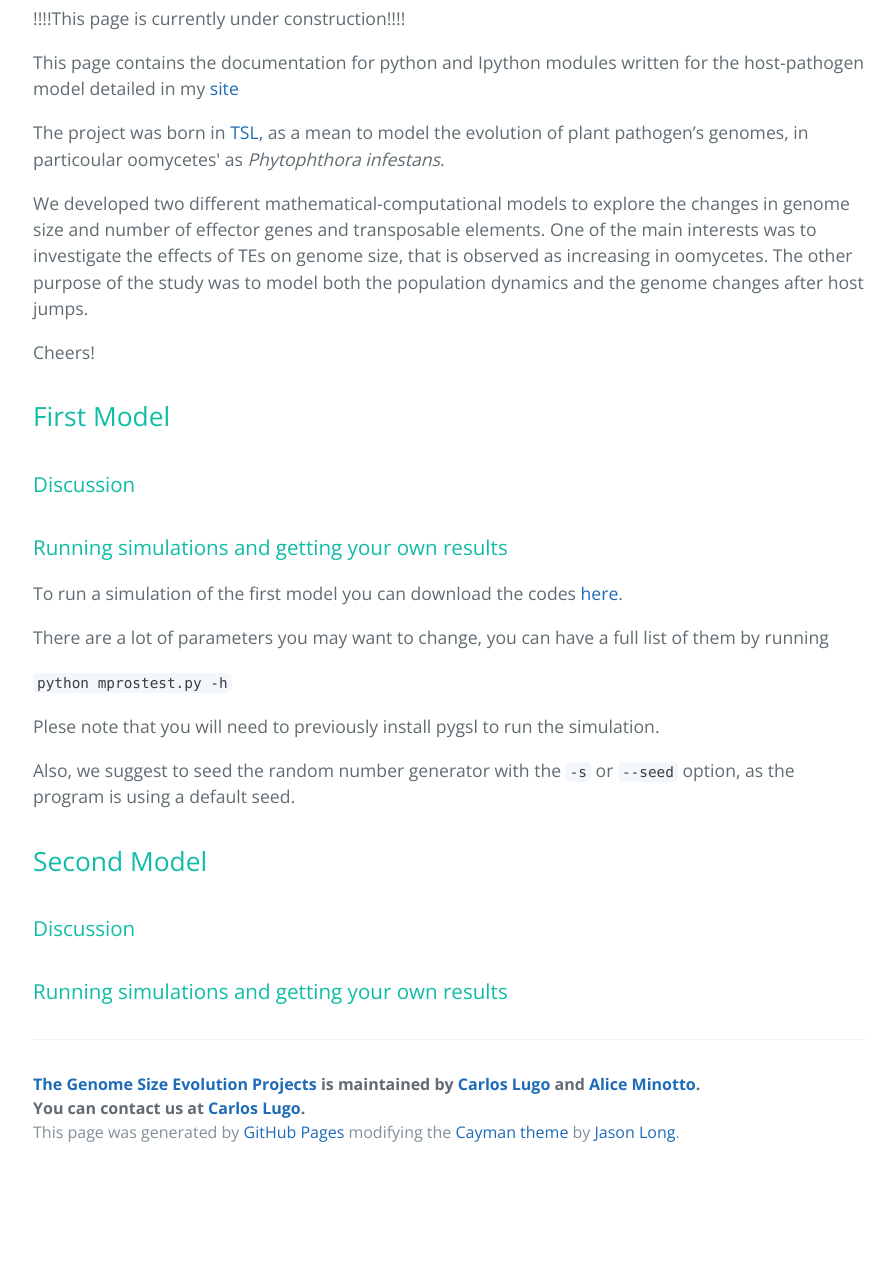
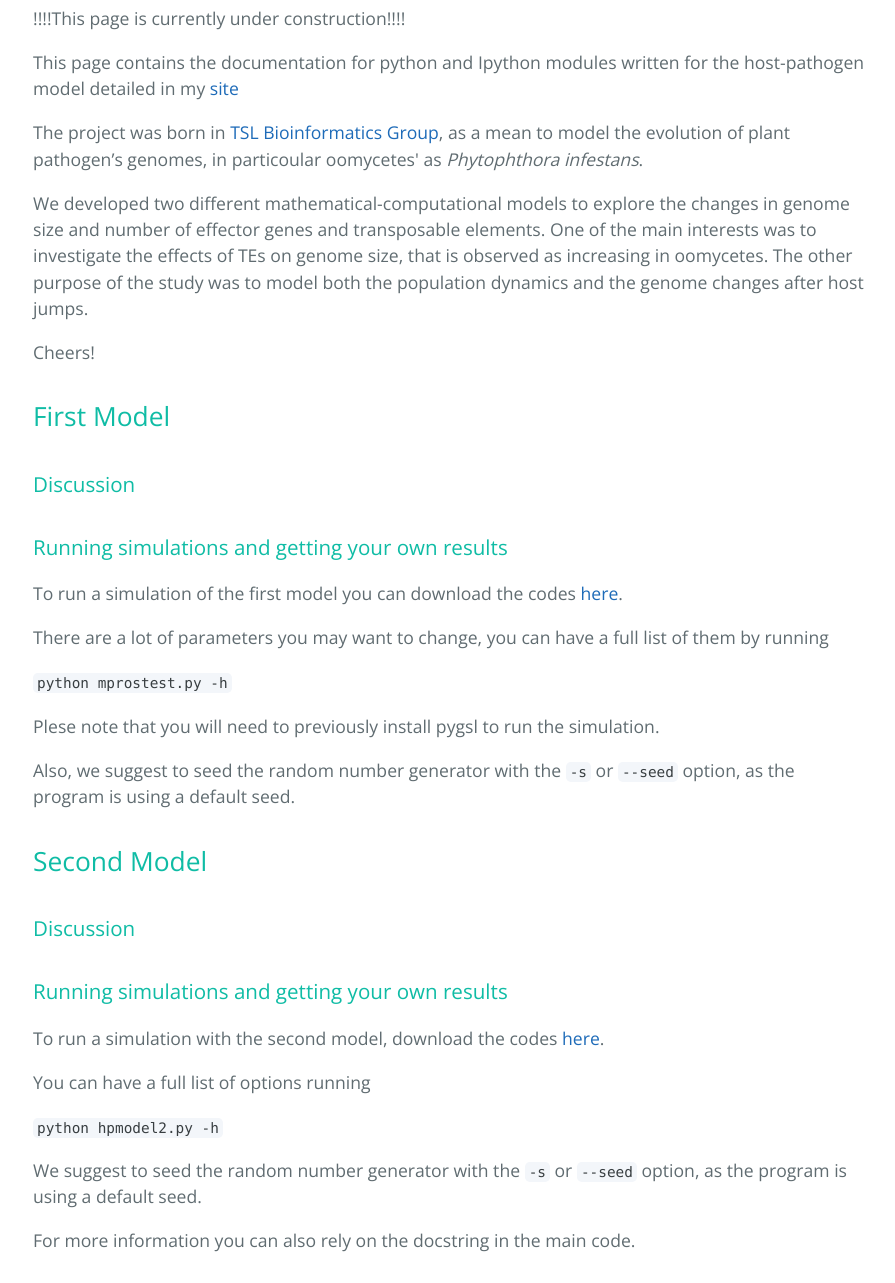
Before and after one commit to Host-pathogen-evol/Genome-Size-Evolution-Project, a plain HTML site: page index.html in a window 1280 px wide. Shown: the part 661-1944 px from the top of the page, without its empty margins (191-1086 px from the left). Before the commit the page ends 1837 px from the top, so only its background shows below. Drawn offline with nearby package versions, Linux system fonts and the light colour scheme.

Commit message:
add second model how to use

```diff
--- a/index.html
+++ b/index.html
@@ -31,7 +31,7 @@
 <p>This page contains the documentation for python and Ipython modules written for the
 host-pathogen model detailed in my <a href="http://calugo.github.io/blog/2014/10/14/genome-evolution-in-host-pathogen-systems/">site</a></p>
 
-<p>The project was born in <a href="http://www.tsl.ac.uk">TSL</a>, as a mean to model the evolution of plant pathogen’s genomes,
+<p>The project was born in <a href="http://www.tsl.ac.uk/groups/bioinformatics/">TSL Bioinformatics Group</a>, as a mean to model the evolution of plant pathogen’s genomes,
     in particoular oomycetes' as <em>Phytophthora infestans</em>.</p>
 <p>We developed two different mathematical-computational models to explore the changes in genome size and number of effector genes and transposable elements.
     One of the main interests was to investigate the effects of TEs on genome size, that is observed as increasing in oomycetes.
@@ -53,7 +53,7 @@ host-pathogen model detailed in my <a href="http://calugo.github.io/blog/2014/10
 <p>There are a lot of parameters you may want to change, you can have a full list of them by running</p>
 <code>python mprostest.py -h</code>
 <p>Plese note that you will need to previously install pygsl to run the simulation.</p>
-<p>Also, we suggest to seed the random number generator with the <code>-s</code> or <code>--seed</code> option, as the program is using a default seed.
+<p>Also, we suggest to seed the random number generator with the <code>-s</code> or <code>--seed</code> option, as the program is using a default seed.</p>
 
 <a name="second_model"></a><h2><bold>Second Model</bold></h2>
 
@@ -65,7 +65,11 @@ host-pathogen model detailed in my <a href="http://calugo.github.io/blog/2014/10
 
 <h3>Running simulations and getting your own results</h3>
 
-<p></p> <!--links to the codes and how to use them-->
+<p>To run a simulation with the second model, download the codes <a href="https://github.com/Host-pathogen-evol/TSL-PROJECT-A/tree/master/SECOND_MODEL">here</a>.</p>
+<p>You can have a full list of options running</p>
+<code>python hpmodel2.py -h</code>
+<p>We suggest to seed the random number generator with the <code>-s</code> or <code>--seed</code> option, as the program is using a default seed.</p>
+<p>For more information you can also rely on the docstring in the main code.</p>
 
       <footer class="site-footer">
         <span class="site-footer-owner"><a href="https://github.com/Host-pathogen-evol/TSL-PROJECT-A">The Genome Size Evolution Projects</a> is maintained by <a href="https://github.com/calugo">Carlos Lugo</a> and <a href="https://github.com/aliceminotto">Alice Minotto</a>.</span>
```
